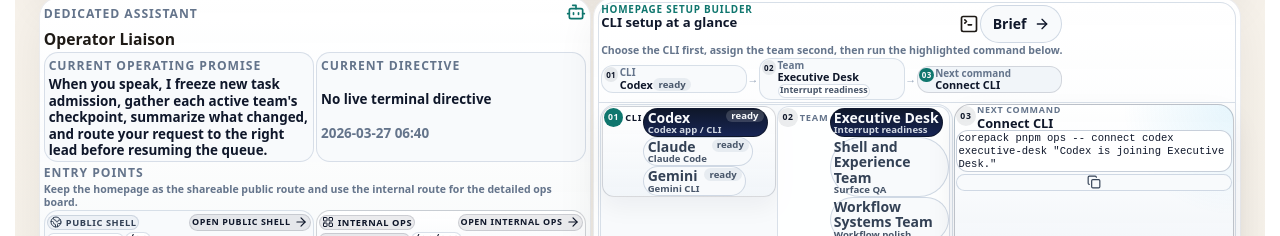
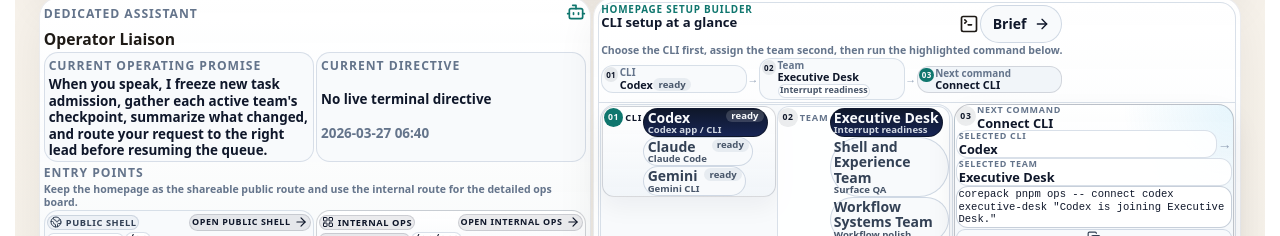
Before and after one commit to GongJae00/research-pages, a Next.js app in the folder apps/web/: page /en in a window 1280 px wide. Shown: the part 1680-1916 px from the top of the page. Built offline with nearby package versions, Linux system fonts and the light colour scheme; no server answers.

Commit message:
Autonomy batch 1774: shell-experience, workflow-systems

```diff
--- a/apps/web/src/components/homepage-agent-control-section.tsx
+++ b/apps/web/src/components/homepage-agent-control-section.tsx
@@ -647,6 +647,19 @@ export function HomepageAgentControlSection({
                         </div>
                       </div>
                     </div>
+                    <div className={styles.nextCommandContext} aria-label={setupFlowLabel}>
+                      <div className={styles.nextCommandContextStep}>
+                        <span className={styles.nextCommandContextLabel}>{copy.selectedCli}</span>
+                        <strong>{selectedProvider?.label ?? "-"}</strong>
+                      </div>
+                      <span className={styles.nextCommandContextArrow} aria-hidden="true">
+                        &rarr;
+                      </span>
+                      <div className={styles.nextCommandContextStep}>
+                        <span className={styles.nextCommandContextLabel}>{copy.selectedTeamLabel}</span>
+                        <strong>{selectedTeam?.name ?? "-"}</strong>
+                      </div>
+                    </div>
                   </div>
 
                   <div className={styles.nextCommandMain}>
```
Also changed, not shown: apps/web/src/components/affiliation-workspace.tsx (+4 -9 lines).
